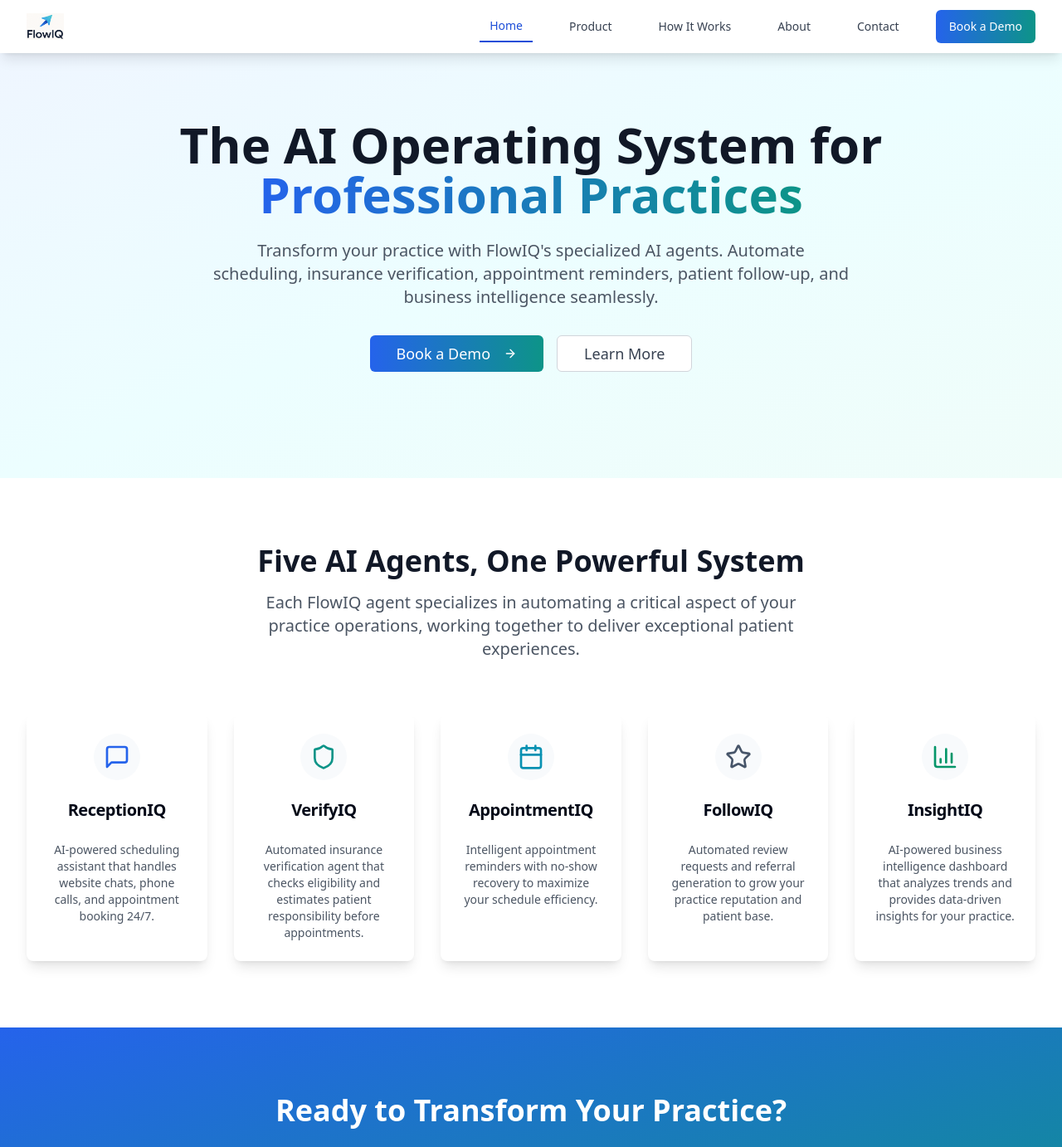
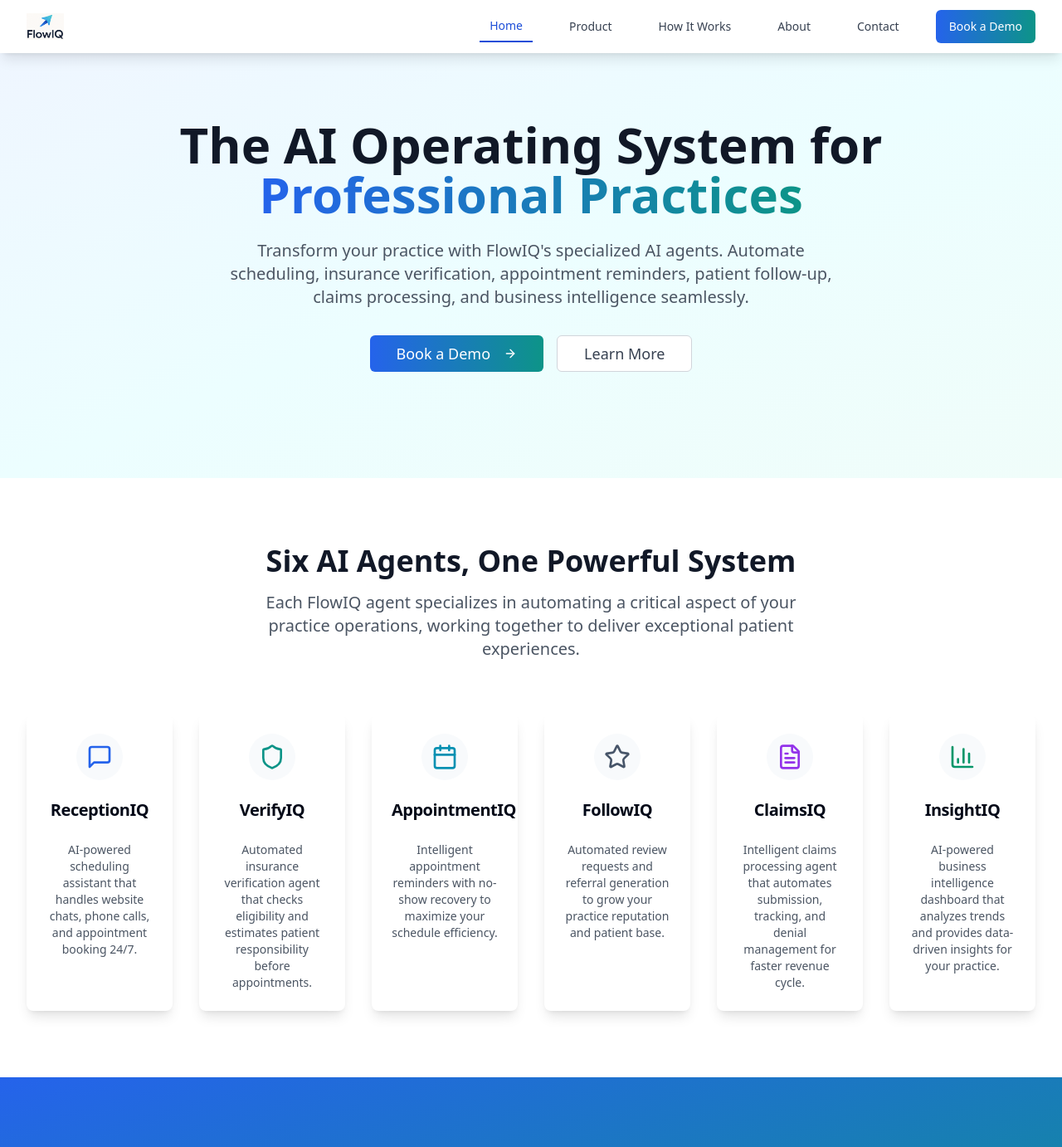
Before and after one commit to jayschaaf71/flowiq-website-hub, a React (Vite) app: page / in a window 1280 px wide. Shown: the top 1382 px of the page at 83% size. Built offline with nearby package versions, Linux system fonts and the light colour scheme.

Commit message:
Add ClaimsIQ to home page
Add ClaimsIQ agent to the features section on the home page.

```diff
--- a/src/pages/Index.tsx
+++ b/src/pages/Index.tsx
@@ -1,10 +1,9 @@
-
 import { Link } from "react-router-dom";
 import { Button } from "@/components/ui/button";
 import { Card, CardContent, CardDescription, CardHeader, CardTitle } from "@/components/ui/card";
 import Navigation from "@/components/Navigation";
 import Footer from "@/components/Footer";
-import { ArrowRight, MessageSquare, Shield, Calendar, Star, BarChart3 } from "lucide-react";
+import { ArrowRight, MessageSquare, Shield, Calendar, Star, BarChart3, FileText } from "lucide-react";
 
 const Index = () => {
   const features = [
@@ -29,6 +28,11 @@ const Index = () => {
       description: "Automated review requests and referral generation to grow your practice reputation and patient base."
     },
     {
+      icon: <FileText className="h-8 w-8 text-purple-600" />,
+      title: "ClaimsIQ",
+      description: "Intelligent claims processing agent that automates submission, tracking, and denial management for faster revenue cycle."
+    },
+    {
       icon: <BarChart3 className="h-8 w-8 text-emerald-600" />,
       title: "InsightIQ",
       description: "AI-powered business intelligence dashboard that analyzes trends and provides data-driven insights for your practice."
@@ -51,7 +55,7 @@ const Index = () => {
             </h1>
             <p className="text-xl text-gray-600 mb-8 max-w-3xl mx-auto">
               Transform your practice with FlowIQ's specialized AI agents.
-              Automate scheduling, insurance verification, appointment reminders, patient follow-up, and business intelligence seamlessly.
+              Automate scheduling, insurance verification, appointment reminders, patient follow-up, claims processing, and business intelligence seamlessly.
             </p>
             <div className="flex flex-col sm:flex-row gap-4 justify-center">
               <Button
@@ -80,7 +84,7 @@ const Index = () => {
         <div className="max-w-7xl mx-auto px-4 sm:px-6 lg:px-8">
           <div className="text-center mb-16">
             <h2 className="text-3xl md:text-4xl font-bold text-gray-900 mb-4">
-              Five AI Agents, One Powerful System
+              Six AI Agents, One Powerful System
             </h2>
             <p className="text-xl text-gray-600 max-w-2xl mx-auto">
               Each FlowIQ agent specializes in automating a critical aspect of your practice operations,
@@ -88,7 +92,7 @@ const Index = () => {
             </p>
           </div>
 
-          <div className="grid grid-cols-1 md:grid-cols-2 lg:grid-cols-3 xl:grid-cols-5 gap-8">
+          <div className="grid grid-cols-1 md:grid-cols-2 lg:grid-cols-3 xl:grid-cols-6 gap-8">
             {features.map((feature, index) => (
               <Card key={index} className="border-none shadow-lg hover:shadow-xl transition-shadow duration-300">
                 <CardHeader className="text-center">
```
